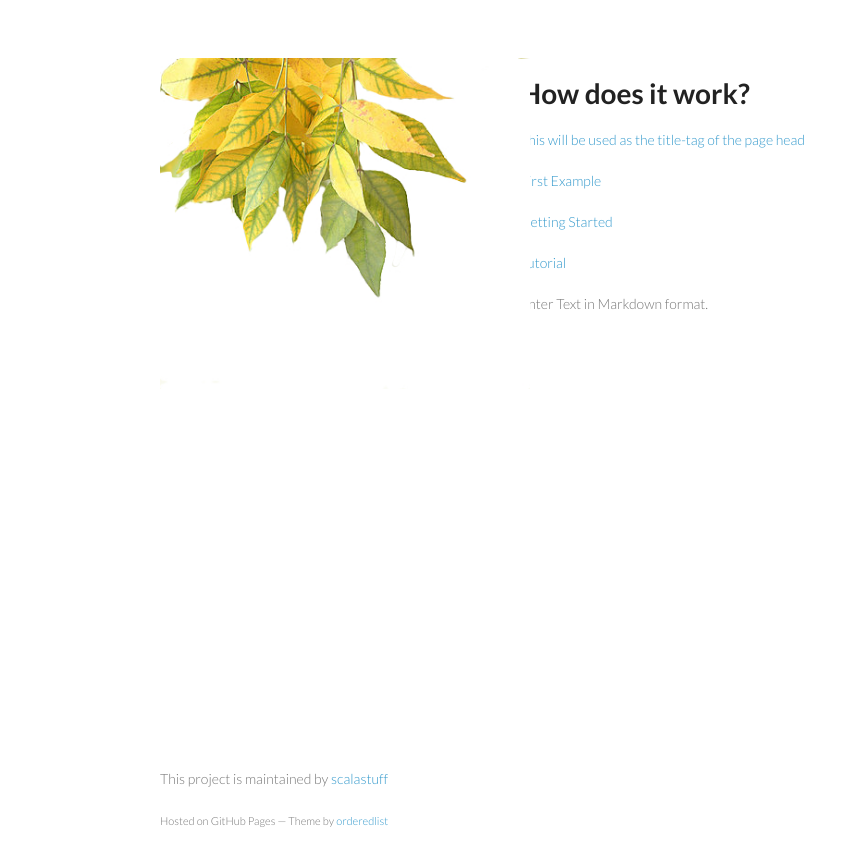
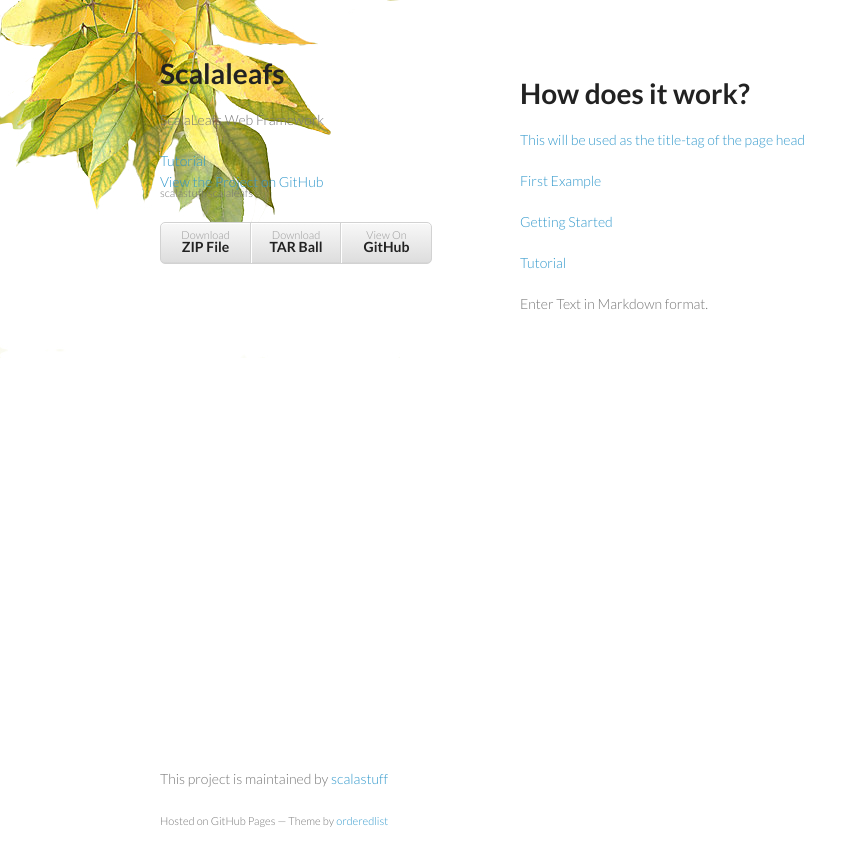
Before and after one commit to scalastuff/scalaleafs, a Jekyll site: the page built from index.md, in a window 1280 px wide. Shown: the top 866 px of the page, without its empty margins (0-867 px from the left). Built offline with Jekyll 4.4.1, drawn with Linux system fonts in a browser that asks for light colours.

Commit message:
Updated _layouts/default.html

```diff
--- a/_layouts/default.html
+++ b/_layouts/default.html
@@ -13,9 +13,9 @@
     <![endif]-->
   </head>
   <body>
+        <img style="position:absolute;top:0;left:0" src="/img/leafs-autumn.jpg"/>
     <div class="wrapper">
       <header>
-        <img style="position:absolute;top:0;left:0" src="/img/leafs-autumn.jpg"/>
         <h1>Scalaleafs</h1>
         <p>ScalaLeafs Web Framework</p>
 
```
